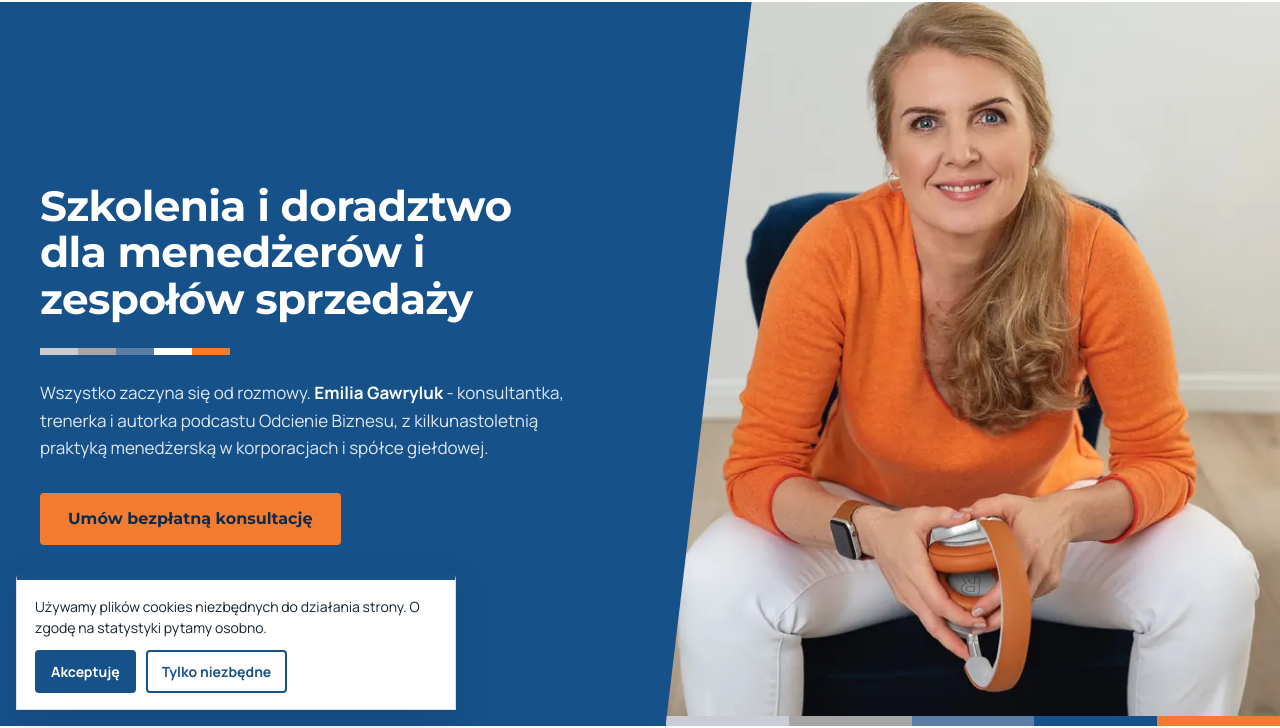
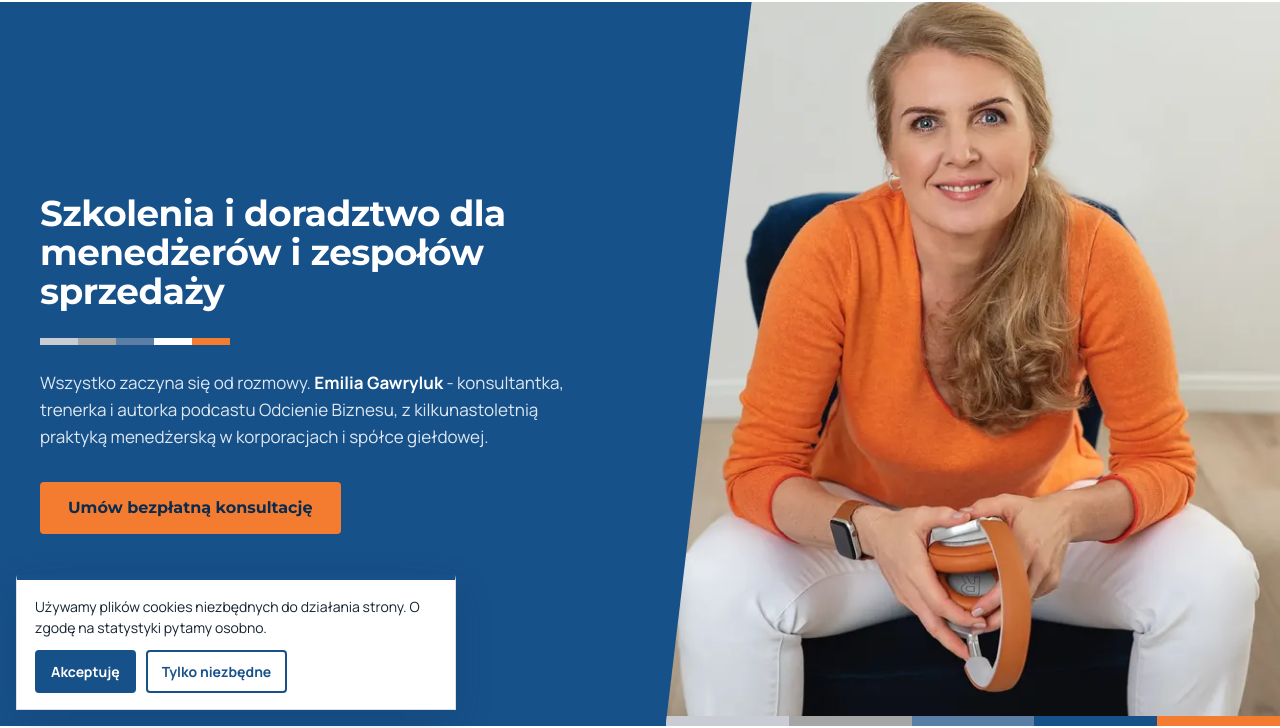
Before and after one commit to Disaster26/odcieniebiznesu-koncepcja, a plain HTML site: page index.html in a window 1280 px wide. Shown: the part 74-802 px from the top of the page. Drawn offline with Linux system fonts and the light colour scheme.

Commit message:
Rozmiar nagłówka

```diff
--- a/index.html
+++ b/index.html
@@ -57,7 +57,7 @@ p{margin:0 0 1em}
 .hero{display:flex;min-height:calc(100svh - var(--hd));background:var(--navy);color:#fff;position:relative;overflow:hidden}
 .hero-tx{flex:1 1 auto;display:flex;align-items:center;padding:56px 0 56px max(20px,calc((100vw - var(--w))/2));position:relative;z-index:2}
 .hero-in{max-width:min(760px,34vw + 160px);padding-right:48px}
-.hero h1{font-size:clamp(34px,3.3vw,66px);color:#fff;line-height:1.1}
+.hero h1{font-size:clamp(34px,2.8vw,64px);color:#fff;line-height:1.1}
 .hero .odcienie{margin:26px 0 24px;width:190px;height:7px}
 .hero p{font-size:clamp(17px,1.05vw,22px);line-height:1.6;color:#dfe8f2;margin:0 0 32px;max-width:540px}
 .hero p b{color:#fff;font-weight:700}
```
